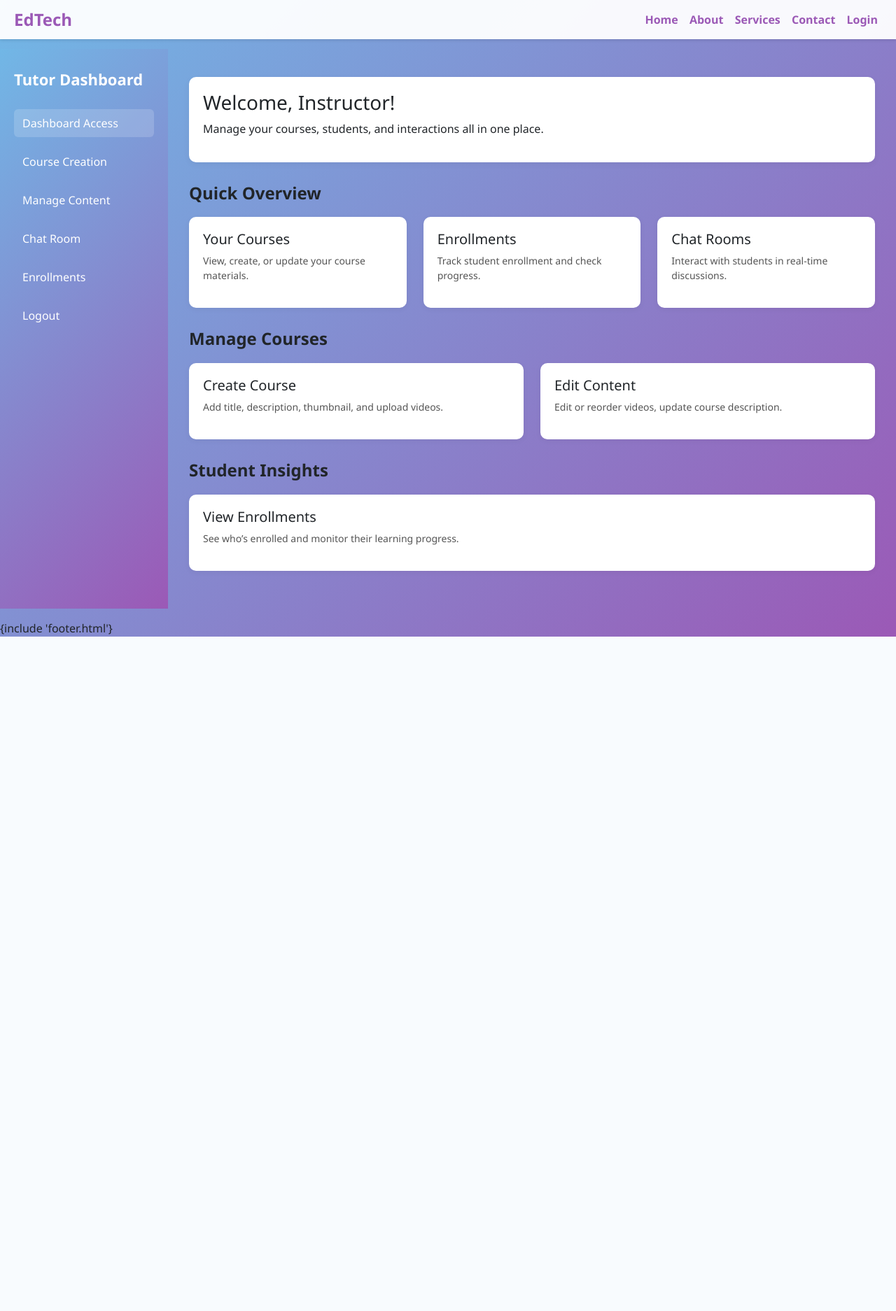
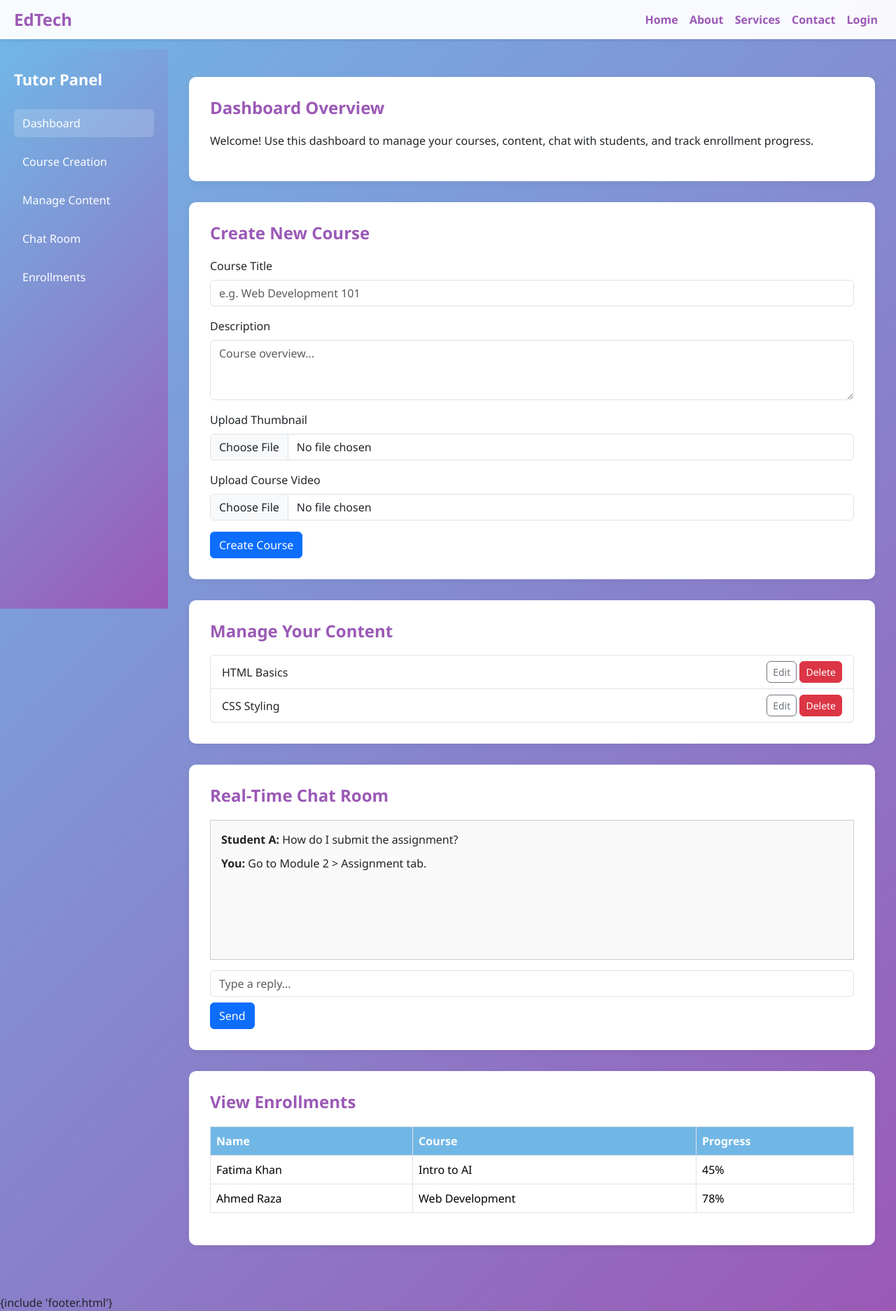
Before and after one commit to MahrZain/NASCON, a Django app: page /teacher/home/ in a window 1280 px wide. Shown: the whole page at 70% size. Before the commit the page ends 910 px from the top, so only its background shows below. Run offline with Django 5.2, Linux system fonts and the light colour scheme.

Commit message:
Enhance tutor dashboard layout and functionality with improved styling, new sections for course creation, content management, real-time chat, and enrollment tracking.

```diff
--- a/mynascon/templates/teacher/home.html
+++ b/mynascon/templates/teacher/home.html
@@ -8,13 +8,15 @@
       <meta name="viewport" content="width=device-width, initial-scale=1.0"/>
       <title>Tutor Dashboard</title>
       <link href="https://cdn.jsdelivr.net/npm/bootstrap@5.3.3/dist/css/bootstrap.min.css" rel="stylesheet">
+
       <style>
         body {
-          margin: 0;
           font-family: 'Segoe UI', sans-serif;
           background-color: #f4f6f9;
+          margin: 0;
         }
 
+        /* Sidebar */
         .sidebar {
           width: 240px;
           background: linear-gradient(135deg, #71b7e6, #9b59b6);
@@ -43,8 +45,8 @@
           text-decoration: none;
           color: white;
           font-weight: 500;
+          display: block;
           padding: 8px 12px;
-          display: block;
           border-radius: 6px;
           transition: background 0.2s ease;
         }
@@ -54,45 +56,58 @@
           background-color: #ffffff2a;
         }
 
+        /* Main Content */
         .main {
           margin-left: 240px;
           padding: 40px 30px;
         }
 
-        .topbar {
-          background-color: white;
-          padding: 20px;
+        .section {
+          background: white;
+          padding: 30px;
           border-radius: 10px;
           margin-bottom: 30px;
-          box-shadow: 0 3px 10px rgba(0, 0, 0, 0.05);
+          box-shadow: 0 3px 10px rgba(0,0,0,0.05);
         }
 
-        .dashboard-section {
-          margin-bottom: 30px;
+        .section h4 {
+          font-weight: 600;
+          margin-bottom: 20px;
+          color: #9b59b6;
         }
 
-        .dashboard-section h4 {
-          font-weight: 600;
-          margin-bottom: 20px;
+        .form-control, .btn {
+          border-radius: 6px;
         }
 
-        .card-box {
-          background-color: white;
-          padding: 20px;
-          border-radius: 10px;
-          box-shadow: 0 2px 8px rgba(0,0,0,0.05);
-          height: 100%;
+        /* Chat */
+        .chat-box {
+          border: 1px solid #ccc;
+          padding: 15px;
+          height: 200px;
+          overflow-y: auto;
+          background: #f9f9f9;
+          margin-bottom: 15px;
         }
 
-        .card-box p {
-          font-size: 14px;
-          color: #555;
+        .chat-message {
+          margin-bottom: 10px;
+        }
+
+        .chat-message span {
+          font-weight: 600;
+        }
+
+        /* Table */
+        .student-table th {
+          background-color: #71b7e6;
+          color: white;
         }
 
         @media (max-width: 768px) {
           .sidebar {
+            width: 100%;
             position: relative;
-            width: 100%;
             height: auto;
           }
 
@@ -103,79 +118,112 @@
         }
       </style>
     </head>
+
     <body>
 
       <!-- Sidebar -->
       <div class="sidebar">
-        <h2>Tutor Dashboard</h2>
+        <h2>Tutor Panel</h2>
         <ul>
-          <li><a href="#" class="active">Dashboard Access</a></li>
-          <li><a href="#">Course Creation</a></li>
-          <li><a href="#">Manage Content</a></li>
-          <li><a href="#">Chat Room</a></li>
-          <li><a href="#">Enrollments</a></li>
-          <li><a href="#">Logout</a></li>
+          <li><a href="#dashboard" class="active">Dashboard</a></li>
+          <li><a href="#create">Course Creation</a></li>
+          <li><a href="#manage">Manage Content</a></li>
+          <li><a href="#chat">Chat Room</a></li>
+          <li><a href="#enrollments">Enrollments</a></li>
         </ul>
       </div>
 
       <!-- Main Content -->
       <div class="main">
-        <div class="topbar">
-          <h3>Welcome, Instructor!</h3>
-          <p>Manage your courses, students, and interactions all in one place.</p>
+
+        <!-- Dashboard Overview -->
+        <div id="dashboard" class="section">
+          <h4>Dashboard Overview</h4>
+          <p>Welcome! Use this dashboard to manage your courses, content, chat with students, and track enrollment progress.</p>
         </div>
 
-        <!-- Dashboard Widgets -->
-        <div class="dashboard-section">
-          <h4>Quick Overview</h4>
-          <div class="row g-4">
-            <div class="col-md-4">
-              <div class="card-box">
-                <h5>Your Courses</h5>
-                <p>View, create, or update your course materials.</p>
-              </div>
+        <!-- Course Creation -->
+        <div id="create" class="section">
+          <h4>Create New Course</h4>
+          <form>
+            <div class="mb-3">
+              <label class="form-label">Course Title</label>
+              <input type="text" class="form-control" placeholder="e.g. Web Development 101">
             </div>
-            <div class="col-md-4">
-              <div class="card-box">
-                <h5>Enrollments</h5>
-                <p>Track student enrollment and check progress.</p>
-              </div>
+            <div class="mb-3">
+              <label class="form-label">Description</label>
+              <textarea class="form-control" rows="3" placeholder="Course overview..."></textarea>
             </div>
-            <div class="col-md-4">
-              <div class="card-box">
-                <h5>Chat Rooms</h5>
-                <p>Interact with students in real-time discussions.</p>
-              </div>
+            <div class="mb-3">
+              <label class="form-label">Upload Thumbnail</label>
+              <input type="file" class="form-control">
             </div>
-          </div>
+            <div class="mb-3">
+              <label class="form-label">Upload Course Video</label>
+              <input type="file" class="form-control">
+            </div>
+            <button type="submit" class="btn btn-primary">Create Course</button>
+          </form>
         </div>
 
-        <!-- More Features -->
-        <div class="dashboard-section">
-          <h4>Manage Courses</h4>
-          <div class="row g-4">
-            <div class="col-md-6">
-              <div class="card-box">
-                <h5>Create Course</h5>
-                <p>Add title, description, thumbnail, and upload videos.</p>
-              </div>
-            </div>
-            <div class="col-md-6">
-              <div class="card-box">
-                <h5>Edit Content</h5>
-                <p>Edit or reorder videos, update course description.</p>
-              </div>
-            </div>
-          </div>
+        <!-- Manage Content -->
+        <div id="manage" class="section">
+          <h4>Manage Your Content</h4>
+          <ul class="list-group">
+            <li class="list-group-item d-flex justify-content-between align-items-center">
+              HTML Basics
+              <span>
+                <button class="btn btn-sm btn-outline-secondary">Edit</button>
+                <button class="btn btn-sm btn-danger">Delete</button>
+              </span>
+            </li>
+            <li class="list-group-item d-flex justify-content-between align-items-center">
+              CSS Styling
+              <span>
+                <button class="btn btn-sm btn-outline-secondary">Edit</button>
+                <button class="btn btn-sm btn-danger">Delete</button>
+              </span>
+            </li>
+          </ul>
         </div>
 
-        <div class="dashboard-section">
-          <h4>Student Insights</h4>
-          <div class="card-box">
-            <h5>View Enrollments</h5>
-            <p>See who’s enrolled and monitor their learning progress.</p>
+        <!-- Chat Room -->
+        <div id="chat" class="section">
+          <h4>Real-Time Chat Room</h4>
+          <div class="chat-box">
+            <div class="chat-message"><span>Student A:</span> How do I submit the assignment?</div>
+            <div class="chat-message"><span>You:</span> Go to Module 2 > Assignment tab.</div>
           </div>
+          <input type="text" class="form-control" placeholder="Type a reply...">
+          <button class="btn btn-primary mt-2">Send</button>
         </div>
+
+        <!-- Enrollments -->
+        <div id="enrollments" class="section">
+          <h4>View Enrollments</h4>
+          <table class="table table-bordered student-table">
+            <thead>
+              <tr>
+                <th>Name</th>
+                <th>Course</th>
+                <th>Progress</th>
+              </tr>
+            </thead>
+            <tbody>
+              <tr>
+                <td>Fatima Khan</td>
+                <td>Intro to AI</td>
+                <td>45%</td>
+              </tr>
+              <tr>
+                <td>Ahmed Raza</td>
+                <td>Web Development</td>
+                <td>78%</td>
+              </tr>
+            </tbody>
+          </table>
+        </div>
+
       </div>
 
     </body>
```
